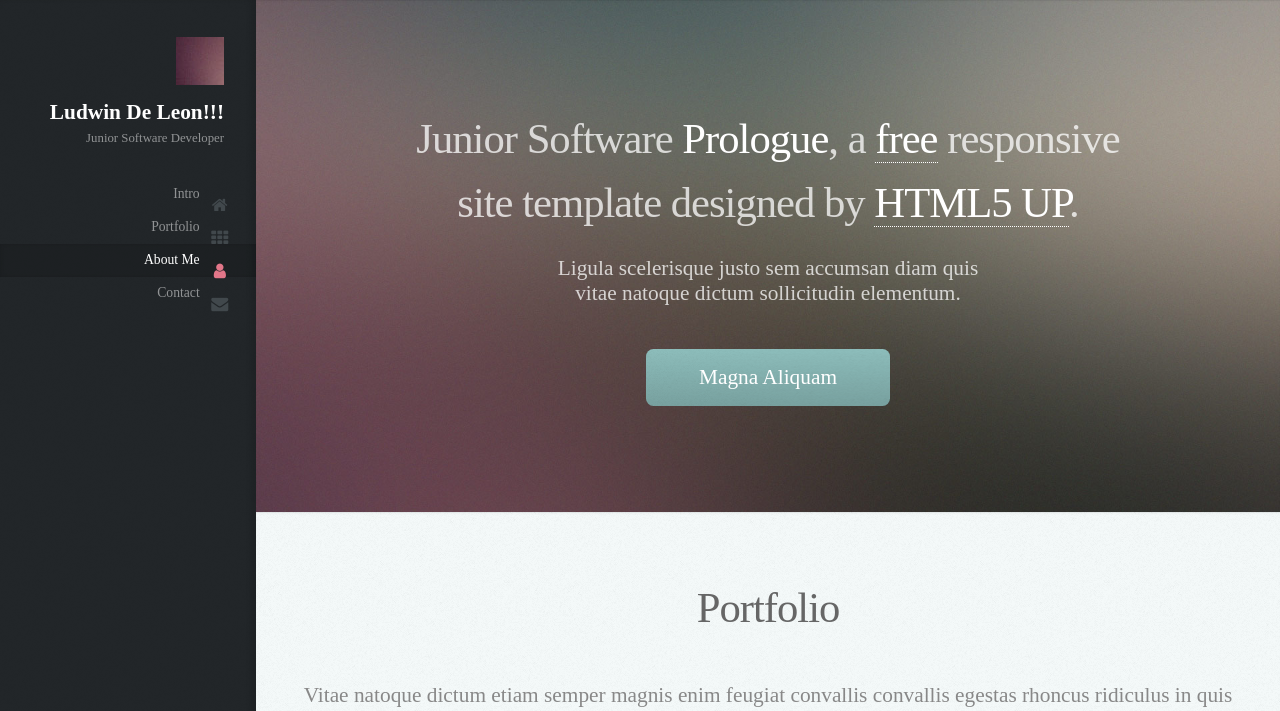
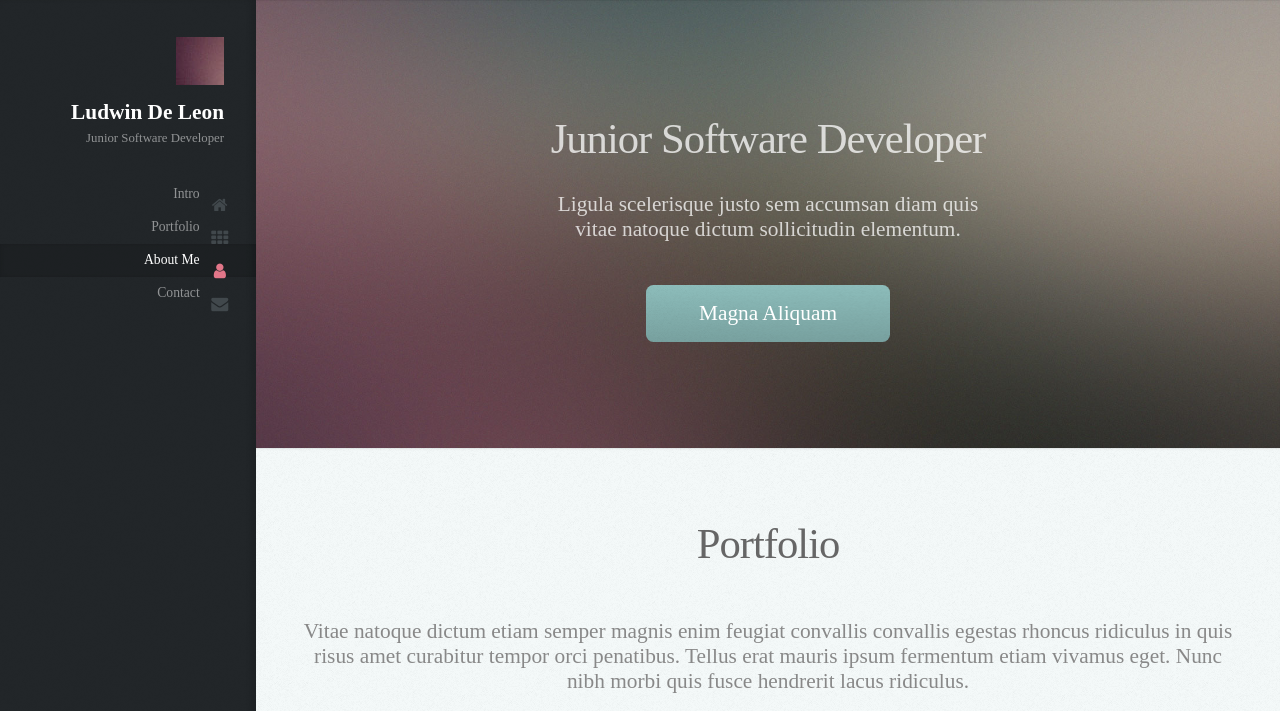
Before and after one commit to ludwindl/portfolio, a website: page public/index.html in a window 1280 px wide. Shown: the top 711 px of the page. Drawn offline with Linux system fonts and the light colour scheme.

Commit message:
some changes

```diff
--- a/public/index.html
+++ b/public/index.html
@@ -28,7 +28,7 @@
 					<!-- Logo -->
 						<div id="logo">
 							<span class="image avatar48"><img src="images/avatar.jpg" alt="" /></span>
-							<h1 id="title">Ludwin De Leon!!!</h1>
+							<h1 id="title">Ludwin De Leon</h1>
 							<p>Junior Software Developer</p>
 						</div>
 
@@ -67,10 +67,7 @@
 						<div class="container">
 
 							<header>
-								<h2 class="alt">Junior Software
-
-						       <strong>Prologue</strong>, a <a href="http://html5up.net/license">free</a> responsive<br />
-								site template designed by <a href="http://html5up.net">HTML5 UP</a>.</h2>
+								<h2 class="alt">Junior Software Developer</h2>
 								<p>Ligula scelerisque justo sem accumsan diam quis<br />
 								vitae natoque dictum sollicitudin elementum.</p>
 							</header>
```
